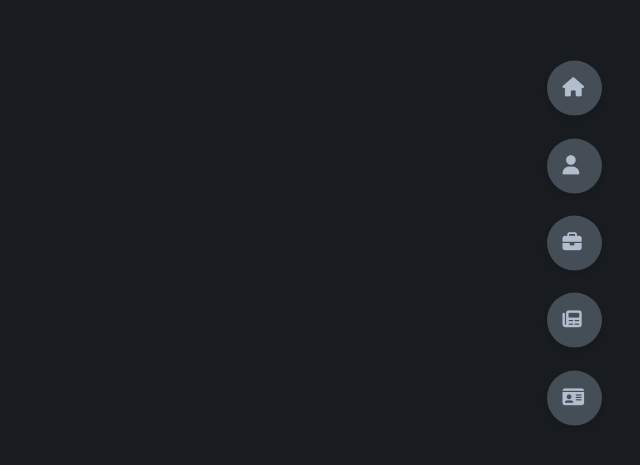
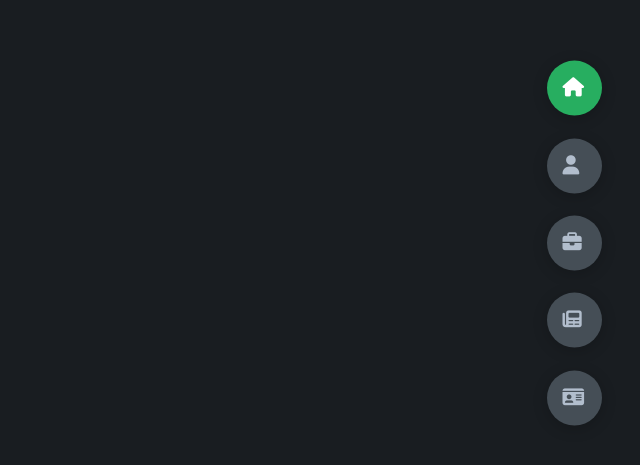
Before and after one commit to Piyyyuussshh/My-PortFolio, a plain HTML site: page index.html in a window 1280 px wide. Shown: the part 157-622 px from the top of the page, without its empty margins (640-1280 px from the left). Drawn offline with Linux system fonts and the light colour scheme.

Commit message:
Created active buttons.

```diff
--- a/styles/styles.scss
+++ b/styles/styles.scss
@@ -99,6 +99,13 @@ section{
     align-items: center;
     justify-content: center;
     transform: translateY(-50%);
+    .active-btn{
+        background-color: var(--color-secondary) !important;
+        transition: all .4s ease-in-out;
+        i{
+            color: var(--color-white) !important;
+        }
+    }
     .control{
         padding: 1rem;
         cursor: pointer;
```
Also changed, not shown: styles/styles.css, 1 other file.
